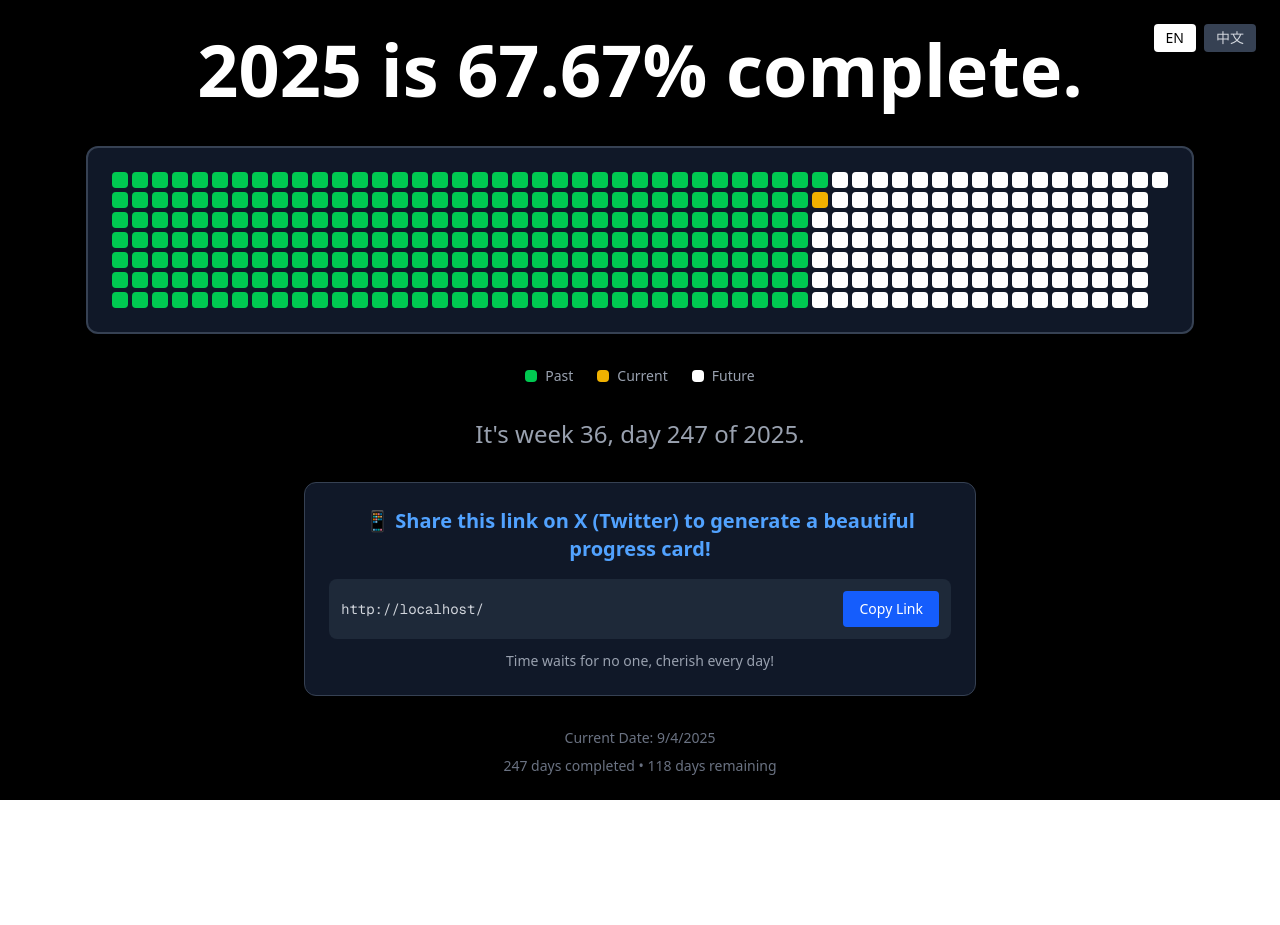
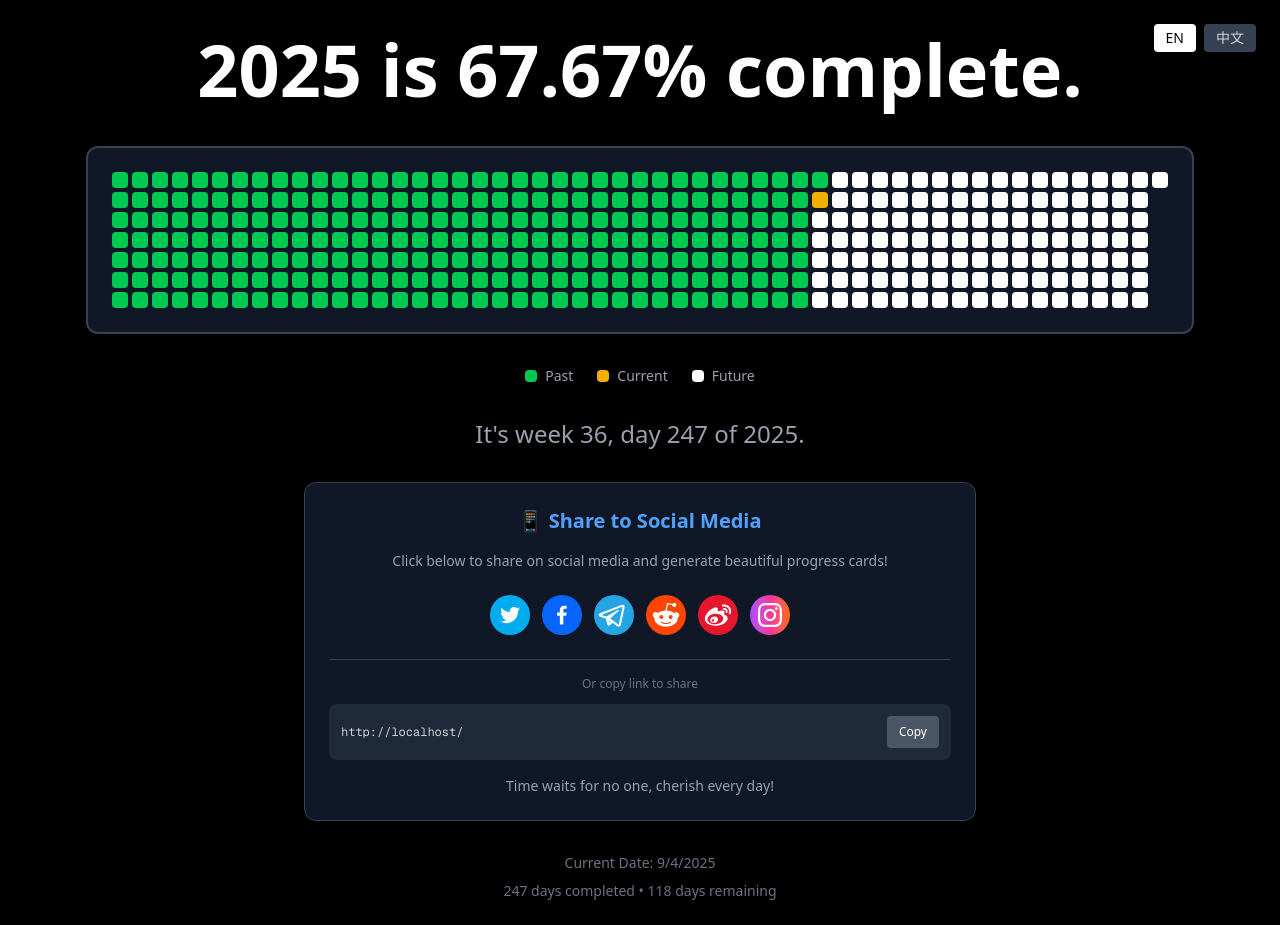
Before and after one commit to cholf5/year-progress, a Next.js app: page / in a window 1280 px wide. Before the commit the page ends 800 px from the top, so only its background shows below. Built offline with nearby package versions, Linux system fonts and the light colour scheme.

Commit message:
Update package.json and page.tsx: enhance social media sharing features, improve localization, and refactor code for clarity

```diff
--- a/src/app/page.tsx
+++ b/src/app/page.tsx
@@ -3,6 +3,18 @@
 import { useEffect, useState } from 'react';
 import { calculateYearProgress } from '@/lib/yearProgress';
 import { translations, type Language, getTranslation } from '@/lib/i18n';
+import {
+  TwitterShareButton,
+  FacebookShareButton,
+  TelegramShareButton,
+  RedditShareButton,
+  WeiboShareButton,
+  TwitterIcon,
+  FacebookIcon,
+  TelegramIcon,
+  RedditIcon,
+  WeiboIcon,
+} from 'react-share';
 
 // 工具函数：获取日期信息
 const getDateInfo = (dayNumber: number, year: number, language: Language) => {
@@ -176,7 +188,7 @@ export default function Home() {
                              hoveredDay.dayNumber === daysPassed ? 'current' : 'future';
 
                 const statusText = language === 'zh'
-                  ? { past: '已过去', current: '正在过', future: '未过去' }[status]
+                  ? { past: '过去', current: '现在', future: '将来' }[status]
                   : { past: 'Past', current: 'Current', future: 'Future' }[status];
 
                 return (
@@ -207,19 +219,19 @@ export default function Home() {
           <div className="flex items-center gap-2">
             <div className="w-2 h-2 sm:w-3 sm:h-3 bg-green-500 rounded-sm"></div>
             <span className="text-gray-400">
-              {language === 'zh' ? '已过去' : 'Past'}
+              {language === 'zh' ? '过去' : 'Past'}
             </span>
           </div>
           <div className="flex items-center gap-2">
             <div className="w-2 h-2 sm:w-3 sm:h-3 bg-yellow-500 rounded-sm"></div>
             <span className="text-gray-400">
-              {language === 'zh' ? '正在过' : 'Current'}
+              {language === 'zh' ? '现在' : 'Current'}
             </span>
           </div>
           <div className="flex items-center gap-2">
             <div className="w-2 h-2 sm:w-3 sm:h-3 bg-white rounded-sm"></div>
             <span className="text-gray-400">
-              {language === 'zh' ? '未过去' : 'Future'}
+              {language === 'zh' ? '将来' : 'Future'}
             </span>
           </div>
         </div>
@@ -234,21 +246,123 @@ export default function Home() {
 
         {/* 分享说明 */}
         <div className="bg-gray-900 p-4 sm:p-6 rounded-xl border border-gray-700 max-w-2xl mx-auto">
-          <h2 className="text-lg sm:text-xl font-semibold mb-4 text-blue-400">
-            📱 {t('shareInstructions')}
+          <h2 className="text-lg sm:text-xl font-semibold mb-4 text-blue-400 text-center">
+            📱 {language === 'zh' ? '分享到社交媒体' : 'Share to Social Media'}
           </h2>
-          <div className="flex flex-col sm:flex-row items-stretch sm:items-center gap-3 bg-gray-800 p-3 rounded-lg">
-            <span className="text-gray-300 flex-1 text-left font-mono text-xs sm:text-sm break-all">
-              {typeof window !== 'undefined' ? window.location.href : ''}
-            </span>
+          <p className="text-gray-400 text-xs sm:text-sm mb-6 text-center">
+            {language === 'zh'
+              ? '点击下方按钮分享到社交媒体，生成漂亮的进度卡片！'
+              : 'Click below to share on social media and generate beautiful progress cards!'
+            }
+          </p>
+
+          {/* 社交媒体分享按钮 */}
+          <div className="flex flex-wrap justify-center items-center gap-3">
+            <TwitterShareButton
+              url={typeof window !== 'undefined' ? window.location.href : ''}
+              title={language === 'zh'
+                ? `${progress.year}年已过去了${progress.percentage}%`
+                : `${progress.year} is ${progress.percentage}% complete.`
+              }
+              hashtags={language === 'zh'
+                ? ['年度进度', '时间管理', '进度追踪']
+                : ['yearProgress', 'timeTracking', 'progressBar']
+              }
+              className="hover:scale-110 transition-transform"
+            >
+              <TwitterIcon size={40} round />
+            </TwitterShareButton>
+
+            <FacebookShareButton
+              url={typeof window !== 'undefined' ? window.location.href : ''}
+              className="hover:scale-110 transition-transform"
+            >
+              <FacebookIcon size={40} round />
+            </FacebookShareButton>
+
+            <TelegramShareButton
+              url={typeof window !== 'undefined' ? window.location.href : ''}
+              title={language === 'zh'
+                ? `${progress.year}年已过去了${progress.percentage}% - 年度进度追踪`
+                : `${progress.year} is ${progress.percentage}% complete - Year Progress Tracker`
+              }
+              className="hover:scale-110 transition-transform"
+            >
+              <TelegramIcon size={40} round />
+            </TelegramShareButton>
+
+            <RedditShareButton
+              url={typeof window !== 'undefined' ? window.location.href : ''}
+              title={language === 'zh'
+                ? `${progress.year}年已过去了${progress.percentage}% - 年度进度可视化`
+                : `${progress.year} is ${progress.percentage}% complete - Year Progress Visualization`
+              }
+              className="hover:scale-110 transition-transform"
+            >
+              <RedditIcon size={40} round />
+            </RedditShareButton>
+
+            <WeiboShareButton
+              url={typeof window !== 'undefined' ? window.location.href : ''}
+              title={language === 'zh'
+                ? `${progress.year}年已过去了${progress.percentage}% - 年度进度追踪 #年度进度 #时间管理`
+                : `${progress.year} is ${progress.percentage}% complete - Year Progress Tracker #yearProgress #timeTracking`
+              }
+              className="hover:scale-110 transition-transform"
+            >
+              <WeiboIcon size={40} round />
+            </WeiboShareButton>
+
+            {/* Instagram 分享（使用自定义按钮，因为 react-share 不直接支持 Instagram） */}
             <button
-              onClick={copyToClipboard}
-              className="bg-blue-600 hover:bg-blue-700 px-4 py-2 rounded text-sm font-medium transition-colors shrink-0"
+              onClick={() => {
+                const text = language === 'zh'
+                  ? `${progress.year}年已过去了${progress.percentage}%`
+                  : `${progress.year} is ${progress.percentage}% complete.`;
+                const url = typeof window !== 'undefined' ? window.location.href : '';
+
+                // 检测是否为移动设备
+                const isMobile = /Android|webOS|iPhone|iPad|iPod|BlackBerry|IEMobile|Opera Mini/i.test(navigator.userAgent);
+
+                if (isMobile) {
+                  // 尝试打开 Instagram App
+                  window.open(`instagram://camera`, '_blank');
+                  // 备用：复制内容到剪贴板
+                  navigator.clipboard.writeText(`${text}\n${url}`);
+                } else {
+                  // 桌面端打开 Instagram 网页版
+                  window.open('https://www.instagram.com/', '_blank');
+                  navigator.clipboard.writeText(`${text}\n${url}`);
+                }
+              }}
+              className="w-10 h-10 rounded-full bg-gradient-to-r from-purple-500 via-pink-500 to-orange-500 flex items-center justify-center hover:scale-110 transition-transform"
+              title="Share to Instagram"
             >
-              {copySuccess ? t('linkCopied') : t('copyLink')}
+              <svg width="24" height="24" viewBox="0 0 24 24" fill="white">
+                <path d="M12 2.163c3.204 0 3.584.012 4.85.07 3.252.148 4.771 1.691 4.919 4.919.058 1.265.069 1.645.069 4.849 0 3.205-.012 3.584-.069 4.849-.149 3.225-1.664 4.771-4.919 4.919-1.266.058-1.644.07-4.85.07-3.204 0-3.584-.012-4.849-.07-3.26-.149-4.771-1.699-4.919-4.92-.058-1.265-.07-1.644-.07-4.849 0-3.204.013-3.583.07-4.849.149-3.227 1.664-4.771 4.919-4.919 1.266-.057 1.645-.069 4.849-.069zm0-2.163c-3.259 0-3.667.014-4.947.072-4.358.2-6.78 2.618-6.98 6.98-.059 1.281-.073 1.689-.073 4.948 0 3.259.014 3.668.072 4.948.2 4.358 2.618 6.78 6.98 6.98 1.281.058 1.689.072 4.948.072 3.259 0 3.668-.014 4.948-.072 4.354-.2 6.782-2.618 6.979-6.98.059-1.28.073-1.689.073-4.948 0-3.259-.014-3.667-.072-4.947-.196-4.354-2.617-6.78-6.979-6.98-1.281-.059-1.69-.073-4.949-.073zm0 5.838c-3.403 0-6.162 2.759-6.162 6.162s2.759 6.163 6.162 6.163 6.162-2.759 6.162-6.163c0-3.403-2.759-6.162-6.162-6.162zm0 10.162c-2.209 0-4-1.79-4-4 0-2.209 1.791-4 4-4s4 1.791 4 4c0 2.21-1.791 4-4 4zm6.406-11.845c-.796 0-1.441.645-1.441 1.44s.645 1.44 1.441 1.44c.795 0 1.439-.645 1.439-1.44s-.644-1.44-1.439-1.44z"/>
+              </svg>
             </button>
           </div>
-          <p className="text-gray-400 text-xs sm:text-sm mt-3">
+
+          {/* 备用复制链接 */}
+          <div className="mt-6 pt-4 border-t border-gray-700">
+            <p className="text-gray-500 text-xs text-center mb-3">
+              {language === 'zh' ? '或复制链接分享' : 'Or copy link to share'}
+            </p>
+            <div className="flex flex-col sm:flex-row items-stretch sm:items-center gap-3 bg-gray-800 p-3 rounded-lg">
+              <span className="text-gray-300 flex-1 text-left font-mono text-xs break-all">
+                {typeof window !== 'undefined' ? window.location.href : ''}
+              </span>
+              <button
+                onClick={copyToClipboard}
+                className="bg-gray-600 hover:bg-gray-700 px-3 py-2 rounded text-xs font-medium transition-colors shrink-0"
+              >
+                {copySuccess ? (language === 'zh' ? '已复制!' : 'Copied!') : (language === 'zh' ? '复制' : 'Copy')}
+              </button>
+            </div>
+          </div>
+
+          <p className="text-gray-400 text-xs sm:text-sm mt-4 text-center">
             {t('timeWaits')}
           </p>
         </div>
```
Also changed, not shown: package.json (+17 -7 lines), 1 other file (tests, documents, lock files or other folders).
